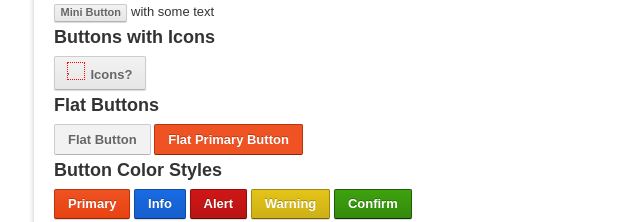
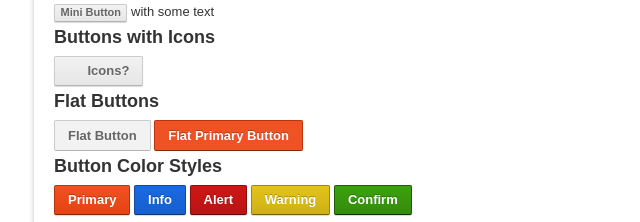
Before and after one commit to wearethinkshift/source, a plain HTML site: page index.html in a window 1280 px wide. Shown: the part 448-670 px from the top of the page, 106-746 px from the left. Drawn offline with nearby package versions, Linux system fonts and the light colour scheme; files that its build step writes are made by us from their sources.

Commit message:
icon fonts

```diff
--- a/_src/modules/icons.scss
+++ b/_src/modules/icons.scss
@@ -2,21 +2,44 @@
 // Icons.scss
 // ----------
 // =============================================================================
+@font-face {
+  font-family: 'fonticons';
+  src: url("fonts/icons/fonticons.eot");
+  src: url("fonts/icons/fonticons.eot?#iefix") format('embedded-opentype'),
+       url("fonts/icons/fonticons.woff") format('woff'),
+       url("fonts/icons/fonticons.ttf") format('truetype'),
+       url("fonts/icons/fonticons.svg#fonticons") format('svg');
+  font-weight: normal;
+  font-style: normal;
+}
+
+%iconstyles {
+    @include display-inline-block;
+    font-family: 'fonticons';
+    font-style: normal;
+    font-weight: normal;
+    speak: none;
+    text-decoration: inherit;
+    width: 1em;
+    text-align: center;
+//    opacity: 0.8;
+
+}
 
 .icon, [data-icon] {
 
   &:before {
-
-    // @extends .ir;
-    outline: 1px dotted red;
-    @include display-inline-block;
+    @extend %iconstyles;
+    content: attr(data-icon);
     margin-right: 0.5em;
-    width: 16px;
-    height: 16px;
-    content: ".";
-    overflow: hidden;
-    text-indent: -100%;
-
   }
 
 }
+
+.icon-after, [data-icon-after] {
+  &:after {
+    @extend %iconstyles;
+    content: attr(data-icon-after);
+    margin-left: 0.5em;
+  }
+}
```
Also changed, not shown: css/fonts/icons/fonticons.svg (added), css/fonts/icons/fonticons.ttf (added), css/fonts/icons/fonticons.woff (added), 1 other file.
